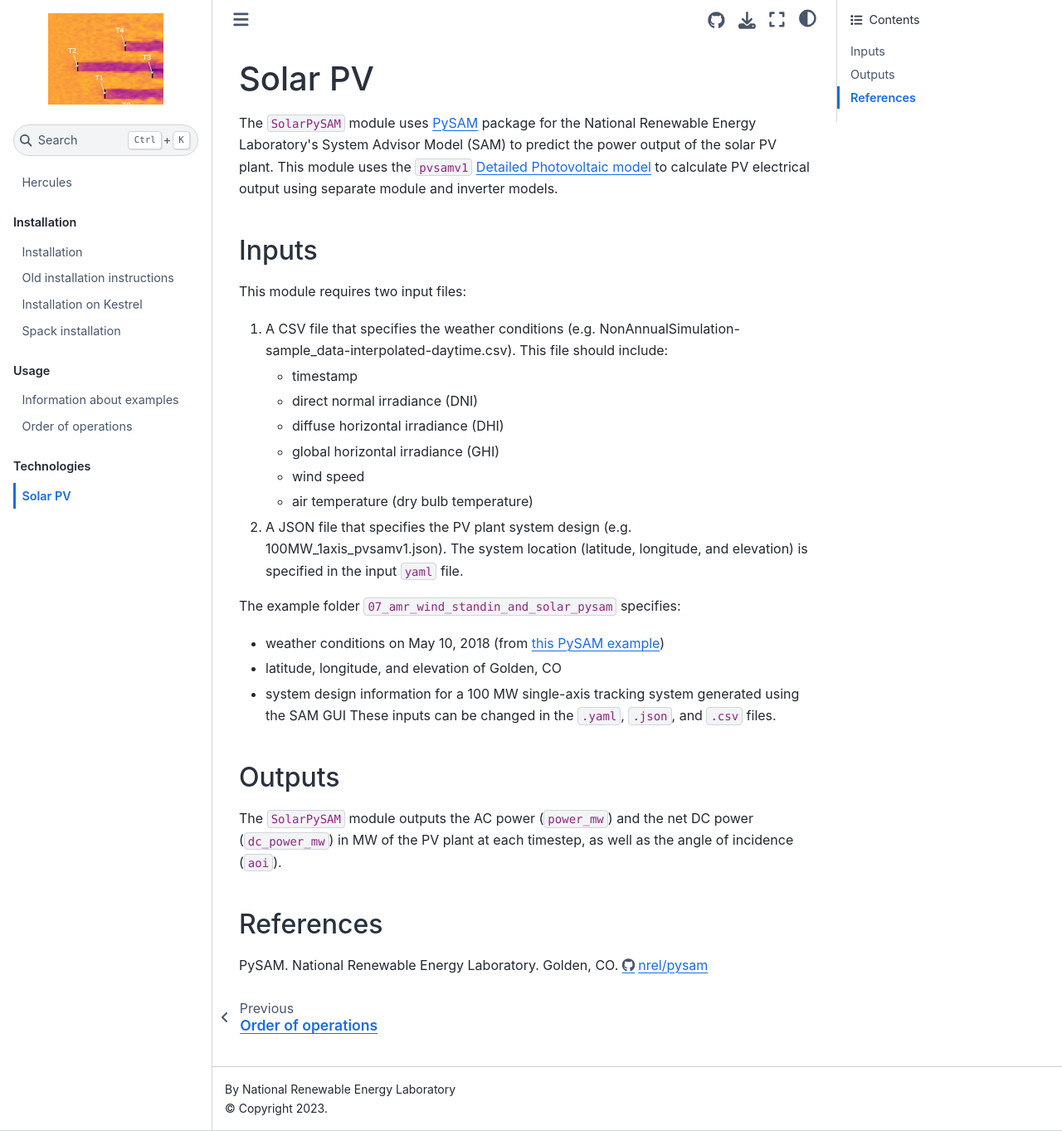
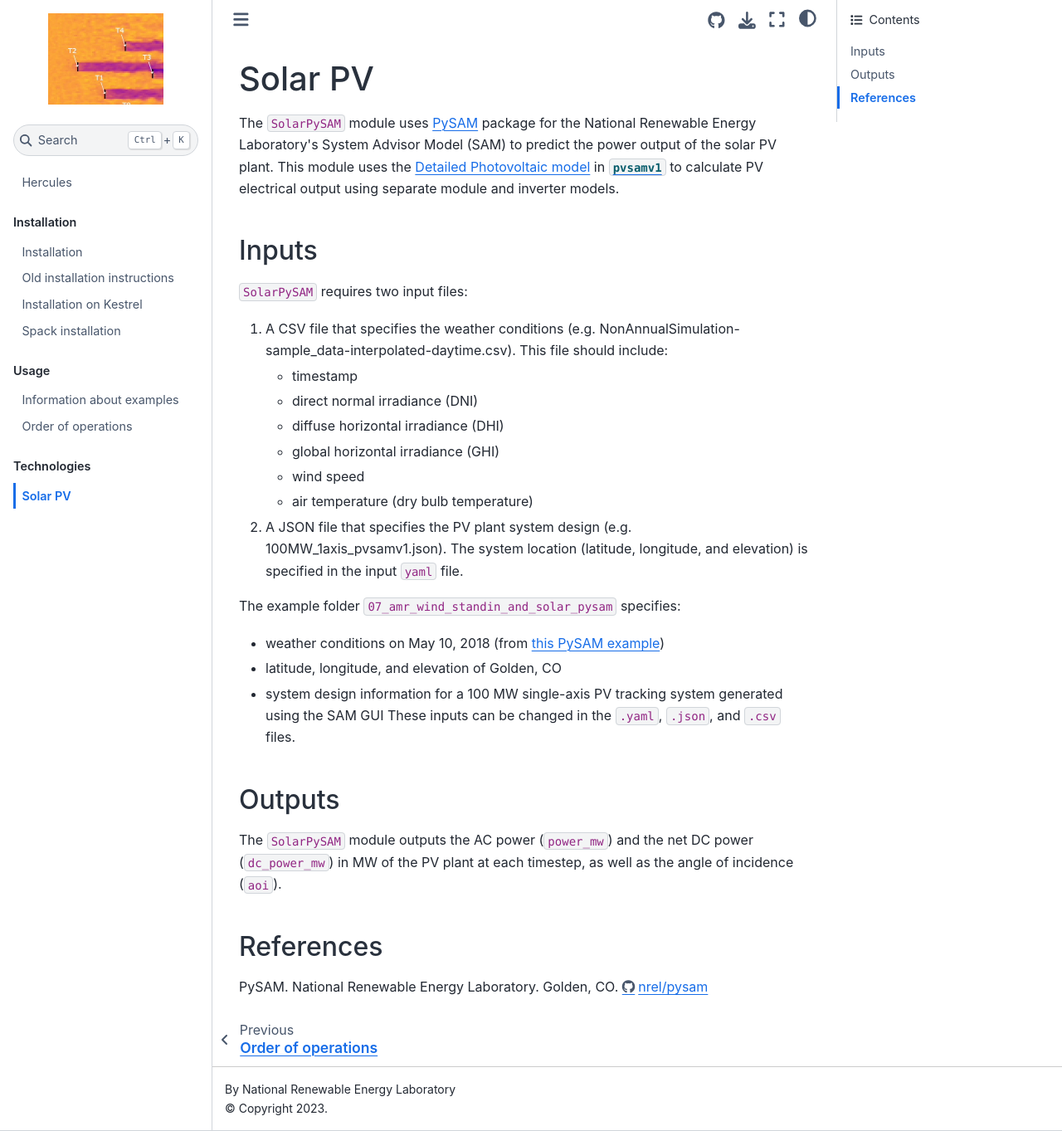
Before and after one commit to NREL/hercules, a Jupyter Book: the page built from docs/solar_pv.md, in a window 1280 px wide and 1363 px high. Shown: the whole window at 83% size. Built offline with Jupyter Book 1.0.4 settings and Sphinx 7.4.7 and the Sphinx Book theme 1.1.4, drawn with Linux system fonts in a browser that asks for light colours; pages that are not in the unit, such as notebooks, are missing from menus.

Commit message:
docs updates

```diff
--- a/docs/solar_pv.md
+++ b/docs/solar_pv.md
@@ -1,10 +1,10 @@
 # Solar PV
 
-The `SolarPySAM` module uses [PySAM](https://nrel-pysam.readthedocs.io/en/main/overview.html) package for the National Renewable Energy Laboratory's System Advisor Model (SAM) to predict the power output of the solar PV plant. This module uses the `pvsamv1` [Detailed Photovoltaic model](https://sam.nrel.gov/photovoltaic.html) to calculate PV electrical output using separate module and inverter models.
+The `SolarPySAM` module uses [PySAM](https://nrel-pysam.readthedocs.io/en/main/overview.html) package for the National Renewable Energy Laboratory's System Advisor Model (SAM) to predict the power output of the solar PV plant. This module uses the [Detailed Photovoltaic model](https://sam.nrel.gov/photovoltaic.html) in [`pvsamv1`](https://nrel-pysam.readthedocs.io/en/main/modules/Pvsamv1.html) to calculate PV electrical output using separate module and inverter models.
 
 ### Inputs
 
-This module requires two input files:
+`SolarPySAM` requires two input files:
 1. A CSV file that specifies the weather conditions (e.g. NonAnnualSimulation-sample_data-interpolated-daytime.csv). This file should include:
     - timestamp
     - direct normal irradiance (DNI)
@@ -18,7 +18,7 @@
 The example folder `07_amr_wind_standin_and_solar_pysam` specifies:
 - weather conditions on May 10, 2018 (from [this PySAM example](https://github.com/NREL/pysam/blob/main/Examples/NonAnnualSimulation.ipynb))
 - latitude, longitude, and elevation of Golden, CO
-- system design information for a 100 MW single-axis tracking system generated using the SAM GUI
+- system design information for a 100 MW single-axis PV tracking system generated using the SAM GUI
 These inputs can be changed in the `.yaml`, `.json`, and `.csv` files.
 
 ### Outputs
```
